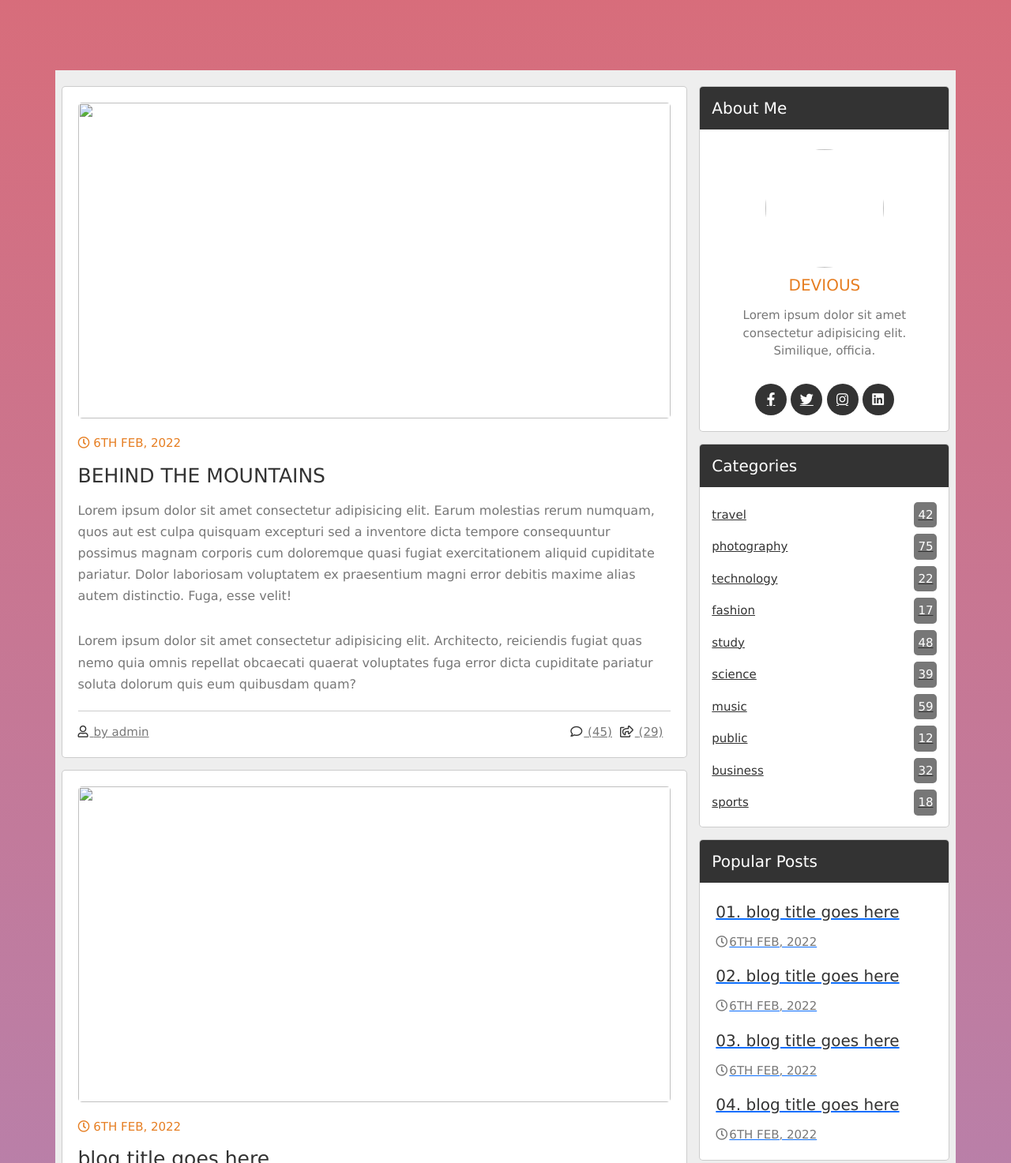
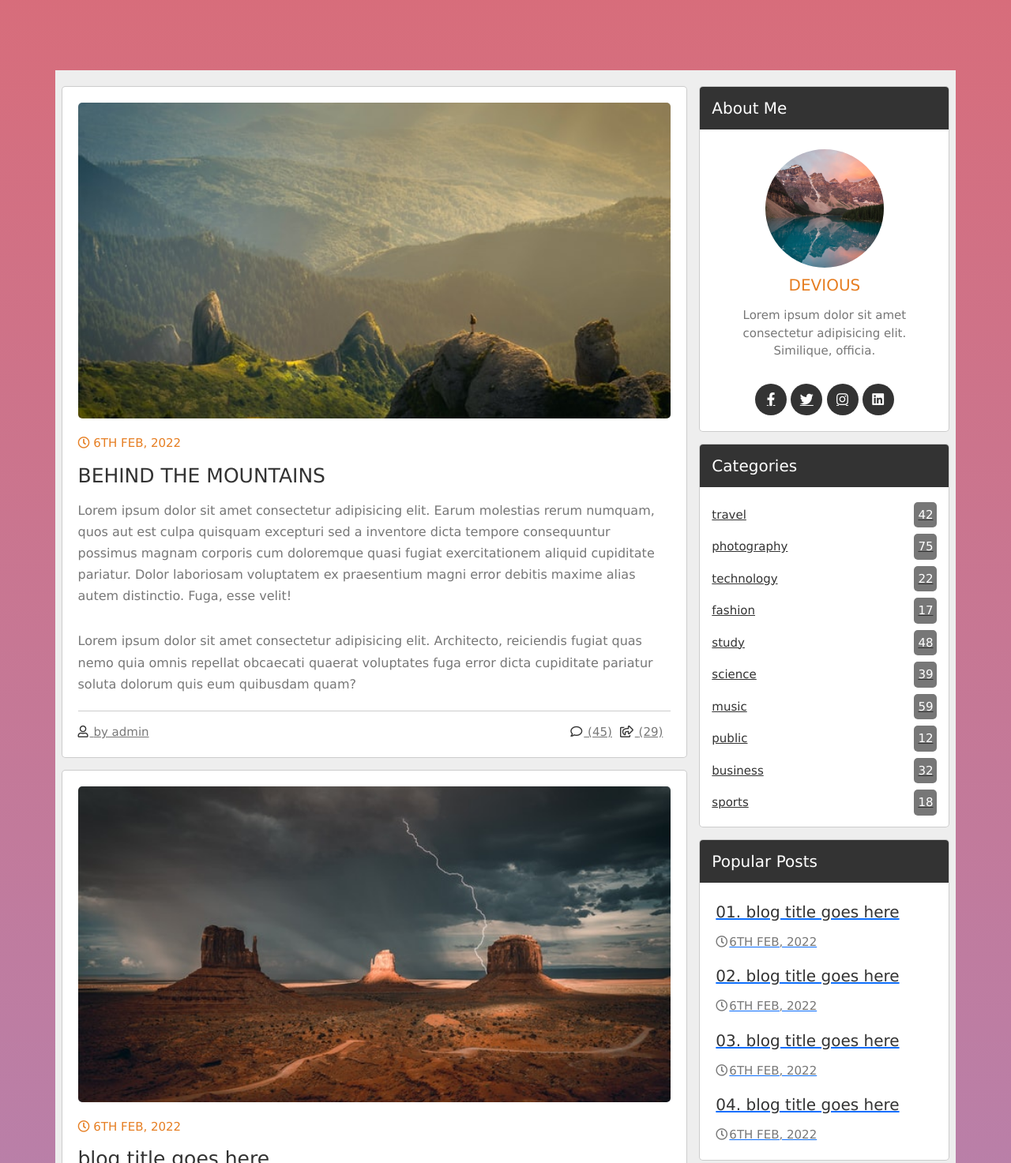
Before and after one commit to imranshah007/Blog-content, a plain HTML site: page index.html in a window 1280 px wide. Shown: the part 720-2193 px from the top of the page at 79% size. Drawn offline with nearby package versions, Linux system fonts and the light colour scheme; files whose address does not match are found by name.

Commit message:
Update index.html

```diff
--- a/index.html
+++ b/index.html
@@ -174,7 +174,7 @@
     <div class="posts-container">
 
         <div class="post">
-            <img src="images/blog-1.jpg" alt="" class="image">
+            <img src="blog-1.jpg" alt="" class="image">
             <div class="date">
                 <i class="far fa-clock"></i>
                 <span>6TH FEB, 2022</span>
@@ -199,7 +199,7 @@
         </div>
 
         <div class="post">
-            <img src="images/blog-2.jpg" alt="" class="image">
+            <img src="blog-2.jpg" alt="" class="image">
             <div class="date">
                 <i class="far fa-clock"></i>
                 <span>6TH FEB, 2022</span>
@@ -224,7 +224,7 @@
         </div>
 
         <div class="post">
-            <img src="images/blog-3.jpg" alt="" class="image">
+            <img src="blog-3.jpg" alt="" class="image">
             <div class="date">
                 <i class="far fa-clock"></i>
                 <span>6TH FEB, 2022</span>
@@ -255,7 +255,7 @@
         <div class="box">
             <h3 class="title">about me</h3>
             <div class="about">
-                <img src="images/blog-3.jpg" alt="">
+                <img src="blog-3.jpg" alt="">
                 <h3>DEVIOUS</h3>
                 <p>Lorem ipsum dolor sit amet consectetur adipisicing elit. Similique, officia.</p>
                 <div class="follow">
```
